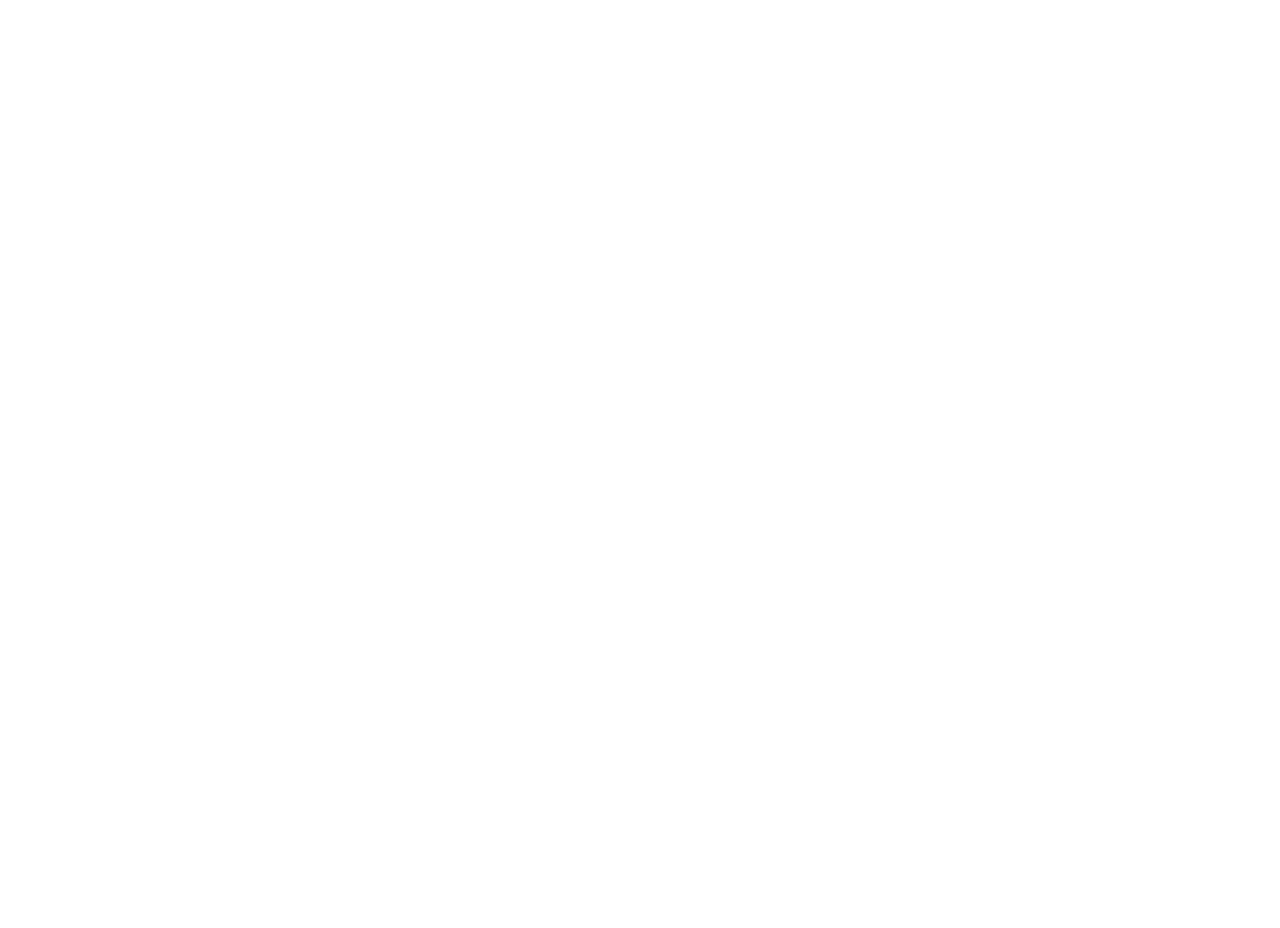
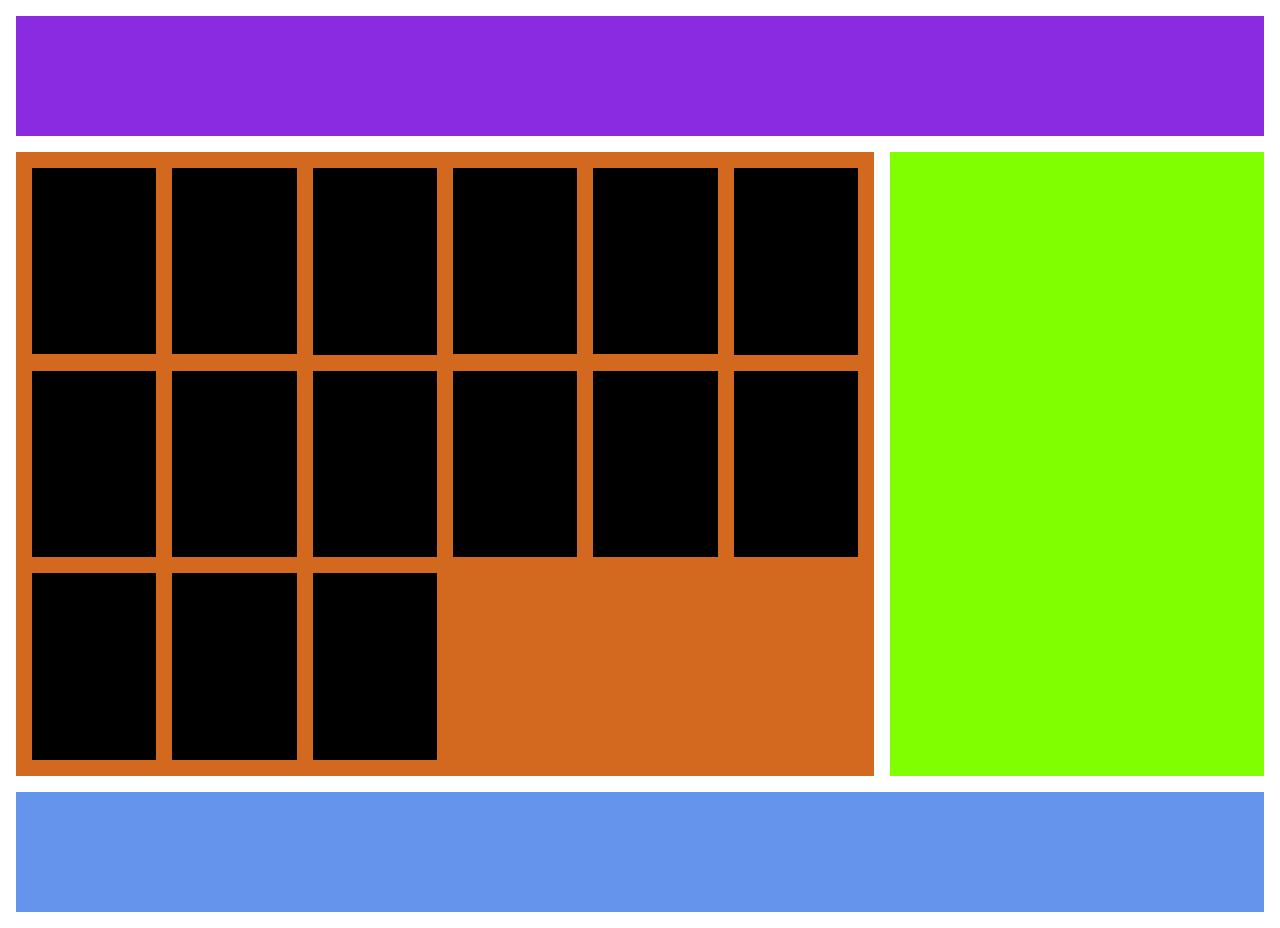
Before and after one commit to fu-html-css-fe25/week-44-lecture-27-okt, a plain HTML site: page grid-responsive/index.html in a window 1280 px wide. Before the commit the page ends 800 px from the top, so only its background shows below. Drawn offline with Linux system fonts and the light colour scheme.

Commit message:
added sode

```diff
--- a/grid-absolute/style.css
+++ b/grid-absolute/style.css
@@ -9,25 +9,53 @@
     height: 100vh;
     padding: 1rem;
 
+    display: grid;
+    grid-template-columns: repeat(6, 1fr);
+    grid-template-rows: repeat(4, 120px);
+    gap: 1rem;
 
 }
 
 header {
     background-color: blueviolet;
+    /* grid-column-start: 1;
+    grid-column-end: 7; */
 
+    grid-column: 1 / 7;
 }
 
 main {
     background-color: chocolate;
+    /* grid-column-start: 1;
+    grid-column-end: 5;
+    grid-row-start: 2;
+    grid-row-end: 4; */
 
+    /* grid-column: 1 / 5;
+    grid-row: 2 / 4; */
+
+    /* Ordning: row-start, column-start, row-end, column-end */
+    grid-area: 2 / 1 / 4 / 5;
 }
 
 aside {
     background-color: chartreuse;
+    /* grid-column-start: 5;
+    grid-column-end: 7;
+    grid-row-start: 2;
+    grid-row-end: 4; */
+
+    /* grid-column: 5 / 7;
+    grid-row: 2 / 4; */
+
+    grid-area: 2 / 5 / 4 / 7;
 
 }
 
 footer {
     background-color: cornflowerblue;
+    grid-column-start: 1;
+    grid-column-end: 7;
 
+    grid-column: 1 / 7;
 }
--- a/grid-areas/style.css
+++ b/grid-areas/style.css
@@ -9,25 +9,34 @@
     height: 100vh;
     padding: 1rem;
 
+    display: grid;
+    /* gap: 1rem; */
+    grid-template-rows: 120px auto 120px;
+    grid-template-areas:
+        'header header header header header header'
+        'main main main main aside aside'
+        'footer footer footer footer footer footer'
+
+    ;
 
 }
 
 header {
     background-color: blueviolet;
-
+    grid-area: header;
 }
 
 main {
     background-color: chocolate;
-
+    grid-area: main;
 }
 
 aside {
     background-color: chartreuse;
-
+    grid-area: aside;
 }
 
 footer {
     background-color: cornflowerblue;
-
+    grid-area: footer;
 }
--- a/grid-relative/style.css
+++ b/grid-relative/style.css
@@ -8,26 +8,32 @@
     width: 100vw;
     padding: 1rem;
 
+    display: grid;
+    gap: 1rem;
+    grid-template-columns: repeat(8, 1fr);
+    grid-auto-rows: 120px;
 
 }
 
 header {
     background-color: blueviolet;
-
+    grid-column: auto / span 8;
 }
 
 main {
     background-color: chocolate;
-
+    grid-column: auto / span 6 ;
+    grid-row: auto / span 2 ;
 
 }
 
 aside {
     background-color: chartreuse;
-
+    grid-column: auto / span 2;
+    grid-row: auto / span 3;
 }
 
 footer {
     background-color: cornflowerblue;
-
+    grid-column: auto / span 6;
 }
--- a/grid-responsive/style.css
+++ b/grid-responsive/style.css
@@ -9,30 +9,44 @@
     min-height: 100vh;
     padding: 1rem;
 
+    display: grid;
+    gap: 1rem;
+    grid-template-rows: 120px auto 120px;
+    grid-template-areas:
+        'header header header header header header'
+        'main main main main aside aside'
+        'footer footer footer footer footer footer'
+
+    ;
 
 }
 
 header {
     background-color: blueviolet;
-
+    grid-area: header;
 }
 
 main {
     background-color: chocolate;
+    grid-area: main;
 
+    padding: 1rem;
+    display: grid;
+    gap: 1rem;
+    grid-template-columns: repeat(auto-fit, minmax(110px, 1fr));
 }
 
 article {
     background-color: black;
-
+    aspect-ratio: 2 / 3;
 }
 
 aside {
     background-color: chartreuse;
-
+    grid-area: aside;
 }
 
 footer {
     background-color: cornflowerblue;
-
+    grid-area: footer;
 }
```
Also changed, not shown: grid-absolute/index.html (indentation only).
